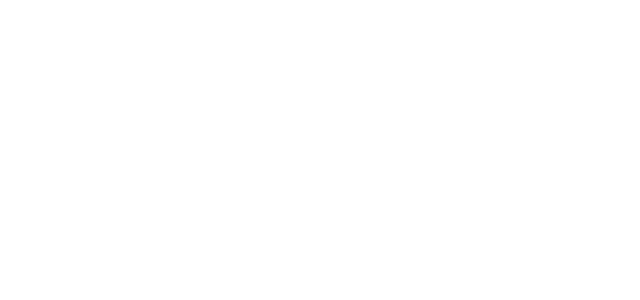
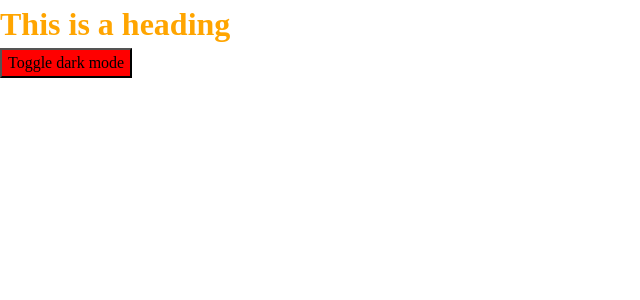
Before and after one commit to paulca55/fem-invoice-app, a Next.js app: page / in a window 1280 px wide. Shown: the top 300 px of the page, without its empty margins (0-640 px from the left). Built offline with nearby package versions, Linux system fonts and the light colour scheme.

Commit message:
Add foundations for light/dark themes

```diff
--- /dev/null
+++ b/src/components/ThemeWrapper.tsx
@@ -0,0 +1,16 @@
+import { themes } from '@/styles/theme';
+import { ThemeProvider } from 'styled-components';
+import React, { useContext } from 'react';
+import { ThemeModeContext } from '@/contexts/ThemeModeProvider';
+
+type ThemeWrapperProps = {
+  children: React.ReactNode;
+};
+
+function ThemeWrapper({ children }: ThemeWrapperProps) {
+  const { themeMode } = useContext(ThemeModeContext);
+
+  return <ThemeProvider theme={themes[themeMode]}>{children}</ThemeProvider>;
+}
+
+export { ThemeWrapper };
--- /dev/null
+++ b/src/contexts/ThemeModeProvider.tsx
@@ -0,0 +1,75 @@
+import React, { createContext, ReactNode, useEffect, useState } from 'react';
+import { THEME_MODE, ThemeMode } from '@/types/themes';
+
+// Check local storage and the preferred color scheme media query
+function getInitialColorMode(): ThemeMode {
+  if (typeof window !== 'undefined' && window.localStorage) {
+    const persistedColorPreference = window.localStorage.getItem(
+      'color-mode',
+    ) as ThemeMode | null;
+    const hasPersistedPreference = typeof persistedColorPreference === 'string';
+
+    // If the user has explicitly chosen light or dark, let's use it. Otherwise, this value will be null.
+    if (hasPersistedPreference) {
+      return persistedColorPreference;
+    }
+
+    // If they haven't been explicit, let's check the media query
+    const mql = window.matchMedia('(prefers-color-scheme: dark)');
+    const hasMediaQueryPreference = mql.matches;
+    if (hasMediaQueryPreference) {
+      return mql.matches ? THEME_MODE.dark : THEME_MODE.light;
+    }
+
+    // If they are using a browser/OS that doesn't support color themes, let's default to 'light'.
+    return THEME_MODE.light;
+  }
+
+  // Fall back to light theme
+  return THEME_MODE.light;
+}
+
+// Set up the theme mode context
+export type ThemeModeContextValue = {
+  themeMode: ThemeMode;
+  toggleThemeMode: () => void;
+};
+
+const ThemeModeContext = createContext<ThemeModeContextValue>({
+  themeMode: THEME_MODE.light,
+  toggleThemeMode: () => null,
+});
+
+// Component
+type ThemeModeProviderProps = {
+  children: ReactNode;
+};
+
+const ThemeModeProvider = ({ children }: ThemeModeProviderProps) => {
+  const [themeMode, setThemeMode] = useState<ThemeMode>(THEME_MODE.light);
+
+  useEffect(() => {
+    setThemeMode(getInitialColorMode());
+  }, []);
+
+  const toggleThemeMode = () => {
+    const nextThemeMode: ThemeMode =
+      themeMode === THEME_MODE.light ? THEME_MODE.dark : THEME_MODE.light;
+    setThemeMode(nextThemeMode);
+
+    if (typeof window !== 'undefined' && window.localStorage) {
+      window.localStorage.setItem('color-mode', nextThemeMode);
+    }
+  };
+
+  const contextValue: ThemeModeContextValue = {
+    themeMode,
+    toggleThemeMode,
+  };
+
+  return (
+    <ThemeModeContext.Provider value={contextValue}>{children}</ThemeModeContext.Provider>
+  );
+};
+
+export { ThemeModeContext, ThemeModeProvider };
--- a/src/pages/_app.tsx
+++ b/src/pages/_app.tsx
@@ -1,21 +1,16 @@
 import type { AppProps } from 'next/app';
-import { ThemeProvider, DefaultTheme } from 'styled-components';
 import { GlobalStyle } from '@/styles/GlobalStyle';
-
-const theme: DefaultTheme = {
-  colors: {
-    primary: '#111',
-    secondary: '#0070f3',
-  },
-};
+import React from 'react';
+import { ThemeModeProvider } from '@/contexts/ThemeModeProvider';
+import { ThemeWrapper } from '@/components/ThemeWrapper';
 
 export default function App({ Component, pageProps }: AppProps) {
   return (
-    <>
-      <ThemeProvider theme={theme}>
+    <ThemeModeProvider>
+      <ThemeWrapper>
+        <Component {...pageProps} />
         <GlobalStyle />
-        <Component {...pageProps} />
-      </ThemeProvider>
-    </>
+      </ThemeWrapper>
+    </ThemeModeProvider>
   );
 }
--- a/src/pages/index.tsx
+++ b/src/pages/index.tsx
@@ -1,3 +1,25 @@
+import styled from 'styled-components';
+import React, { useContext } from 'react';
+import { ThemeModeContext } from '@/contexts/ThemeModeProvider';
+import { THEME_MODE } from '@/types/themes';
+
+const H1 = styled.h1`
+  color: ${({ theme }) => theme.text};
+`;
+
+const Button = styled.button`
+  background-color: ${({ theme }) => theme.background};
+`;
+
 export default function Home() {
-  return <main></main>;
+  const { themeMode, toggleThemeMode } = useContext(ThemeModeContext);
+
+  return (
+    <main>
+      <H1>This is a heading</H1>
+      <Button onClick={() => toggleThemeMode()}>
+        Toggle {themeMode === THEME_MODE.dark ? 'light' : 'dark'} mode
+      </Button>
+    </main>
+  );
 }
--- a/src/styles/GlobalStyle.tsx
+++ b/src/styles/GlobalStyle.tsx
@@ -36,7 +36,7 @@
   /* Set core body defaults */
   body {
     min-height: 100vh;
-    text-rendering: optimizeSpeed;
+    text-rendering: optimizespeed;
     line-height: 1.5;
   }
 
@@ -65,6 +65,7 @@
     html:focus-within {
       scroll-behavior: auto;
     }
+
     *,
     *::before,
     *::after {
@@ -74,6 +75,11 @@
       scroll-behavior: auto !important;
     }
   }
+
+  /* Create a root stacking context */
+  #__next {
+    isolation: isolate;
+  }
 `;
 
 export { GlobalStyle };
--- /dev/null
+++ b/src/styles/theme.ts
@@ -0,0 +1,21 @@
+import { Colours, Themes } from '@/types/themes';
+
+const colours: Colours = {
+  primary: 'orange',
+  secondary: 'red',
+};
+
+const themes: Themes = {
+  light: {
+    colours,
+    text: colours.primary,
+    background: colours.secondary,
+  },
+  dark: {
+    colours,
+    text: colours.secondary,
+    background: colours.primary,
+  },
+};
+
+export { themes };
--- /dev/null
+++ b/src/types/themes.ts
@@ -0,0 +1,19 @@
+export const THEME_MODE = {
+  light: 'light',
+  dark: 'dark',
+} as const;
+
+export type ThemeMode = keyof typeof THEME_MODE;
+
+export type Colours = {
+  primary: string;
+  secondary: string;
+};
+
+export type Theme = {
+  colours: Colours;
+  text: string;
+  background: string;
+};
+
+export type Themes = Record<ThemeMode, Theme>;
```
